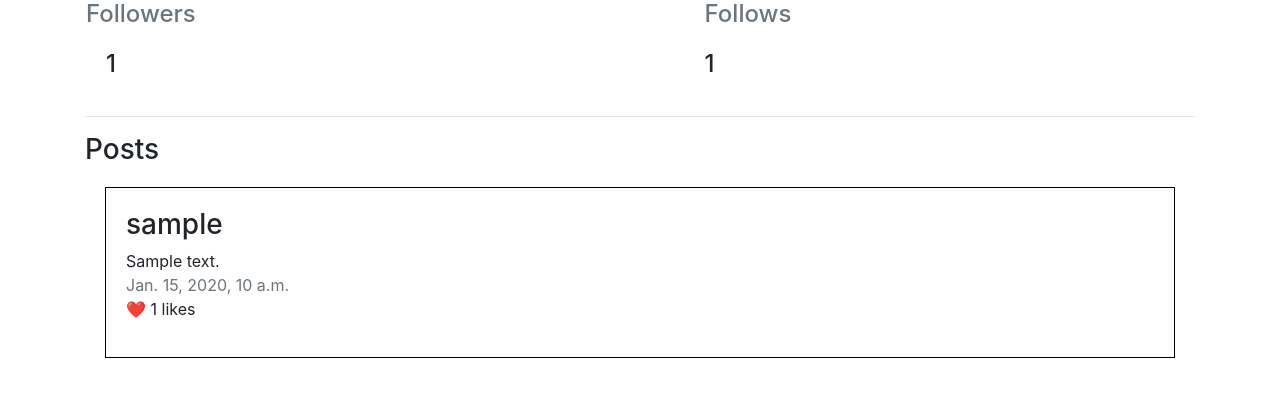
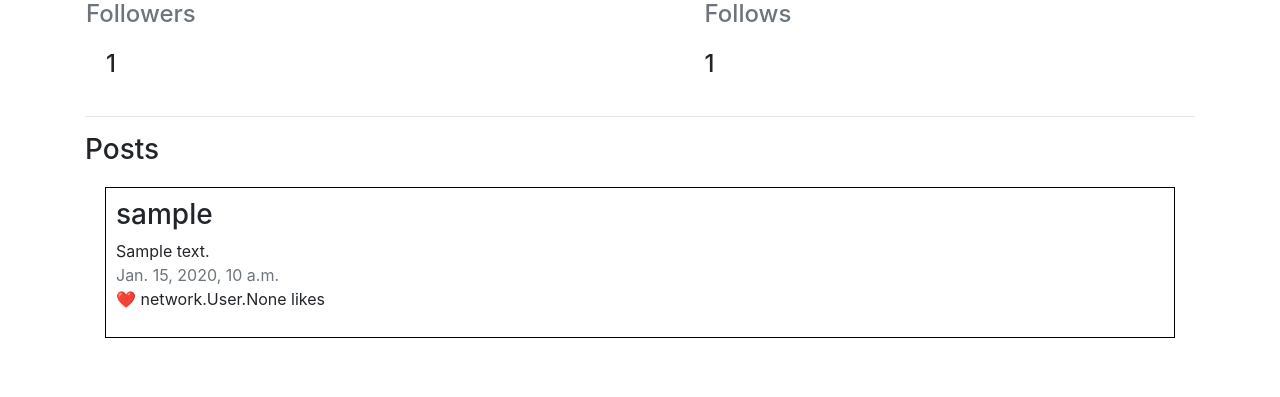
Before and after one commit to jermin2/cs50w-network, a Django app: page /author/1 in a window 1280 px wide. Shown: the part 172-569 px from the top of the page. Run offline with Django 3.2, Linux system fonts and the light colour scheme; a user stored in the database is signed in; tables that the repository leaves empty hold one stand-in row (values such as "Sample post"); some libraries are stand-ins or nearby versions.

Commit message:
added likes and unlikes

```diff
--- a/network/models.py
+++ b/network/models.py
@@ -29,16 +29,22 @@ class Post(models.Model):
     author = models.ForeignKey("User", on_delete=models.CASCADE, related_name="posts")
     content = models.CharField(max_length=255)
     timestamp = models.DateTimeField(auto_now_add=True)
-    likes = models.IntegerField(default=0)
+    likes = models.ManyToManyField(User, related_name="likes")
 
     def __str__(self):
         return f"{self.author} : {self.content}"
 
-    def serialize(self):
+    def serialize(self, user=None):
+
+        if user != None:
+            likes = {
+            "is_liked": self.likes.filter(id=user.id).exists()
+            }
         return {
             "id": self.id,
             "author": self.author.serialize(),
             "content": self.content,
             "timestamp": self.timestamp.strftime("%b %d %Y, %I:%M %p"),
-            "likes": self.likes
+            "likes": self.likes.count(),
+            **likes
         }
--- a/network/static/network/network.js
+++ b/network/static/network/network.js
@@ -171,11 +171,61 @@ function show_user(user) {
     document.querySelector("#new-post-div").style.display = "none"
 }
 
-function edit_post() {
-    console.log("hi")
-    console.log(edit_post.caller)
+/** Edit the post by enabling it */
+function edit_post(element) {
+
+    // Make textarea editable and show border
+    const ta = element.parentElement.parentElement.querySelector("textarea")
+    ta.disabled = false
+    ta.classList.remove("content-display-only")
+
+    // show save button
+    element.style.display = "none"
+    element.parentElement.querySelector(".save").style.display = "inline-block"
 }
 
+/** Save a post by sending a JSON request */
+function save_post(element){
+    // Get the parent div element for the meta information
+    const parent = element.parentElement.parentElement
+
+    // Get user_id
+    const user_id = JSON.parse(document.getElementById('user_id').textContent);
+
+    // Get the text area element
+    const ta = parent.querySelector("textarea")
+
+    // Front-end check for author
+    if(parent.dataset.author_id != user_id) {
+        console.log("You are not author!")
+        return
+    }
+
+    // Send the Json request containing post_id, and content
+    fetch('/edit_post', {
+    method: 'POST',
+    body: JSON.stringify({
+        post_id: parent.dataset.post_id,
+        content: ta.value
+    })
+    })
+    .then(response => response.json())
+    .then(result => {
+        // Print result
+        ta.value = result.content
+
+    });
+
+    // Make textarea uneditable and hide border
+    ta.disabled = true
+    ta.classList.add("content-display-only")
+
+    // show edit button
+    element.style.display = "none"
+    element.parentElement.querySelector(".edit").style.display = "inline-block"
+}
+
+/** Creates the DOM element for a post */
 function show_post(post) {
 
     const user_id = JSON.parse(document.getElementById('user_id').textContent);
@@ -196,12 +246,12 @@ function show_post(post) {
     // Show edit button
     if (user_id === post.author.id) {
         const edit_btn = document.createElement("a")
-        edit_btn.classList = "btn mx-3 edit"
+        edit_btn.classList = "btn mx-3 edit btn-outline-primary btn-small"
         edit_btn.innerHTML = "edit"
         author.appendChild(edit_btn)
 
         const save_btn = document.createElement("a")
-        save_btn.classList = "btn mx-3 save"
+        save_btn.classList = "btn mx-3 save btn-primary text-white"
         save_btn.innerHTML = "save"
         save_btn.style.display = "none"
         author.appendChild(save_btn)
@@ -217,8 +267,9 @@ function show_post(post) {
     timestamp.classList = "text-muted"
     timestamp.innerHTML = post.timestamp
 
-    const likes = document.createElement("p")
-    likes.innerHTML = "❤️ " + post.likes + " likes"
+    const likes = document.createElement("div")
+    icon =  (post.is_liked ? "❤️" : "🤍" )
+    likes.innerHTML = `<a class='like'>${icon}</a> <div class='num_likes'>${post.likes}</div> likes`
 
 
     post_div.appendChild(content)
@@ -260,3 +311,28 @@ function follow(f=true) {
         }
     });
 }
+
+function like(element) {
+
+    // Get the parent element
+    const parent = element.parentElement.parentElement
+    const like_number = parent.querySelector(".num_likes")
+
+    // Send the Json request containing post_id, and content
+    fetch('/like', {
+    method: 'POST',
+    body: JSON.stringify({
+        post_id: parent.dataset.post_id
+    })
+    })
+    .then(response => response.json())
+    .then(result => {
+        // Print result
+        console.log(result)
+
+        // Show the result on the post
+        icon = (result.is_liked ? "❤️" : "🤍" )
+        like_number.innerHTML = result.num_likes
+        element.innerHTML = icon
+    });
+}
--- a/network/static/network/styles.css
+++ b/network/static/network/styles.css
@@ -1,5 +1,41 @@
 .post {
     border: solid black 1px;
-    padding:20px;
+    padding:10px;
     margin:20px;
 }
+
+textarea {
+    width:100%;
+}
+
+#followers {
+margin:20px;
+}
+
+table {
+    width:100%;
+}
+
+#follow-btn #unfollow-btn {
+    margin-left:20%
+}
+
+#user-div, #new-post-div {
+    display:none;
+}
+
+.content {
+    background-color:white;
+}
+
+.content-display-only {
+    border-style:none;
+}
+
+.like, .num_likes {
+    display:inline-block
+}
+
+a:not([href]) {
+    color: none
+}
--- a/network/templates/network/layout.html
+++ b/network/templates/network/layout.html
@@ -5,7 +5,7 @@
     <head>
         <title>{% block title %}Social Network{% endblock %}</title>
         <link rel="stylesheet" href="https://stackpath.bootstrapcdn.com/bootstrap/4.4.1/css/bootstrap.min.css" integrity="sha384-Vkoo8x4CGsO3+Hhxv8T/Q5PaXtkKtu6ug5TOeNV6gBiFeWPGFN9MuhOf23Q9Ifjh" crossorigin="anonymous">
-        <link href="{% static 'network/styles.css' %}?v=2" rel="stylesheet">
+        <link href="{% static 'network/styles.css' %}?v=3" rel="stylesheet">
         {% block script %}
         {% endblock %}
 
--- a/network/urls.py
+++ b/network/urls.py
@@ -15,5 +15,6 @@ urlpatterns = [
     path("follow", views.follow, name="follow"),
     path("following", views.following, name="following"),
     path("fetch_author", views.fetch_author, name="fetch_author"),
-    path("edit_post", views.edit_post, name="edit_post")
+    path("edit_post", views.edit_post, name="edit_post"),
+    path("like", views.like, name="like")
 ]
--- a/network/views.py
+++ b/network/views.py
@@ -122,12 +122,13 @@ def send_json_posts(request, posts, dict = {}):
     else:
         requested_page = 1
 
-    p = Paginator(posts, 3)
+    # 10 posts per page
+    p = Paginator(posts, 10)
     page = p.page(requested_page)
 
     return JsonResponse( {**dict,
         "success":True,
-        "posts": [post.serialize() for post in page.object_list],
+        "posts": [post.serialize(request.user) for post in page.object_list],
         "pages": {
             "num_pages":p.num_pages,
             "current_page":requested_page
@@ -216,7 +217,7 @@ def fetch_author(request):
         is_following = False,
 
     # Get all the posts that the author has made
-    posts = author.posts.all()
+    posts = author.posts.all().order_by("-timestamp")
 
 
 
@@ -261,3 +262,39 @@ def edit_post(request):
         "success":"all good",
         "content":content
     })
+
+
+@csrf_exempt
+@login_required
+def like(request):
+    if request.method == "POST":
+        # Get new post data
+        data = json.loads(request.body)
+        post_id = data.get("post_id")
+
+    else:
+        return JsonResponse({
+            "error":"Invalid route. Requires POST request"
+        })
+
+    # Get the user
+    user = request.user
+
+    # Fetch the post
+    p = Post.objects.get(id = post_id)
+
+    # Check if user has already liked the post
+    if p.likes.filter(id=user.id).exists():
+        p.likes.remove(user)
+        is_liked = False
+    else:
+        p.likes.add(user)
+        is_liked = True
+
+    p.save()
+
+    return JsonResponse({
+        "success":"all good",
+        "num_likes":p.likes.count(),
+        "is_liked":is_liked
+    })
```
Also changed, not shown: network/templates/network/index.html (+19 -81 lines).
